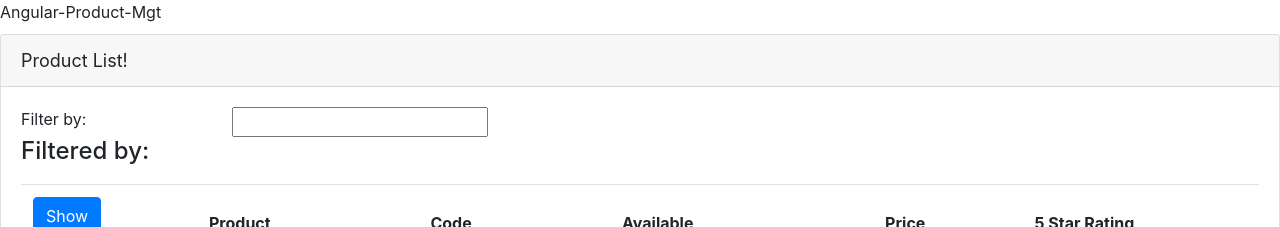
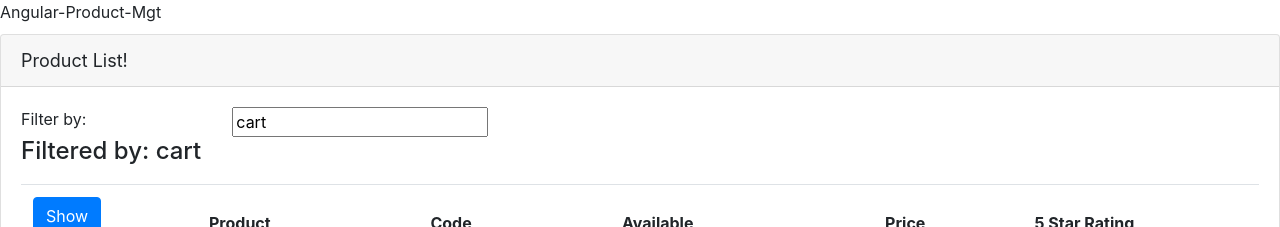
Before and after one commit to Srinivasan87/Angular-Product-Mgt, an Angular app: page / in a window 1280 px wide. Shown: the top 227 px of the page. Built offline with nearby package versions, Linux system fonts and the light colour scheme.

Commit message:
Update product-list.component.ts
Interfaces are added to support strongly typing

```diff
--- a/src/app/products/product-list.component.ts
+++ b/src/app/products/product-list.component.ts
@@ -1,4 +1,5 @@
 import { Component } from '@angular/core';
+import { IProduct } from './product';
 
 @Component({
     selector:'pm-products',
@@ -10,7 +11,8 @@ export class ProductListComponent {
   imageWidth: number = 50;
   imageMargin: number = 2;
   showImage: boolean = false;
-  products: any[] =[
+  listFilter: string = 'cart';
+  products: IProduct[] =[
     {
       "productId": 1,
       "productName": "Leaf Rake",
```
